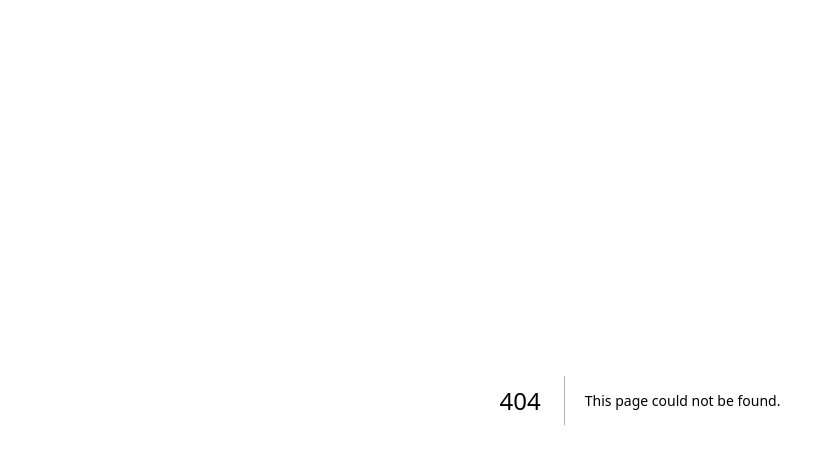
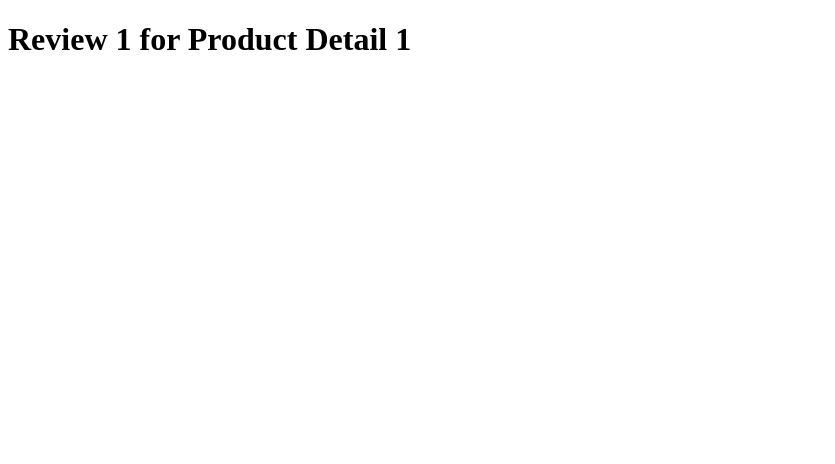
Before and after one commit to wilsonnnnnd/learningnext, a Next.js app: page /products/1/reviews/1 in a window 1280 px wide. Before the commit this address had no page. Shown: the top 464 px of the page, without its empty margins (0-835 px from the left). Built offline with nearby package versions, Linux system fonts and the light colour scheme.

Commit message:
Nested Dynamic Routes

```diff
--- /dev/null
+++ b/src/app/products/[productId]/reviews/[reviewsId]/page.tsx
@@ -0,0 +1,10 @@
+export default function ReviewProductDetails({
+    params,
+}: {
+    params: {
+        productId: string
+        reviewsId : string
+    };
+}) {
+    return <h1>Review {params.reviewsId} for Product  Detail {params.productId}</h1>;
+}
```
